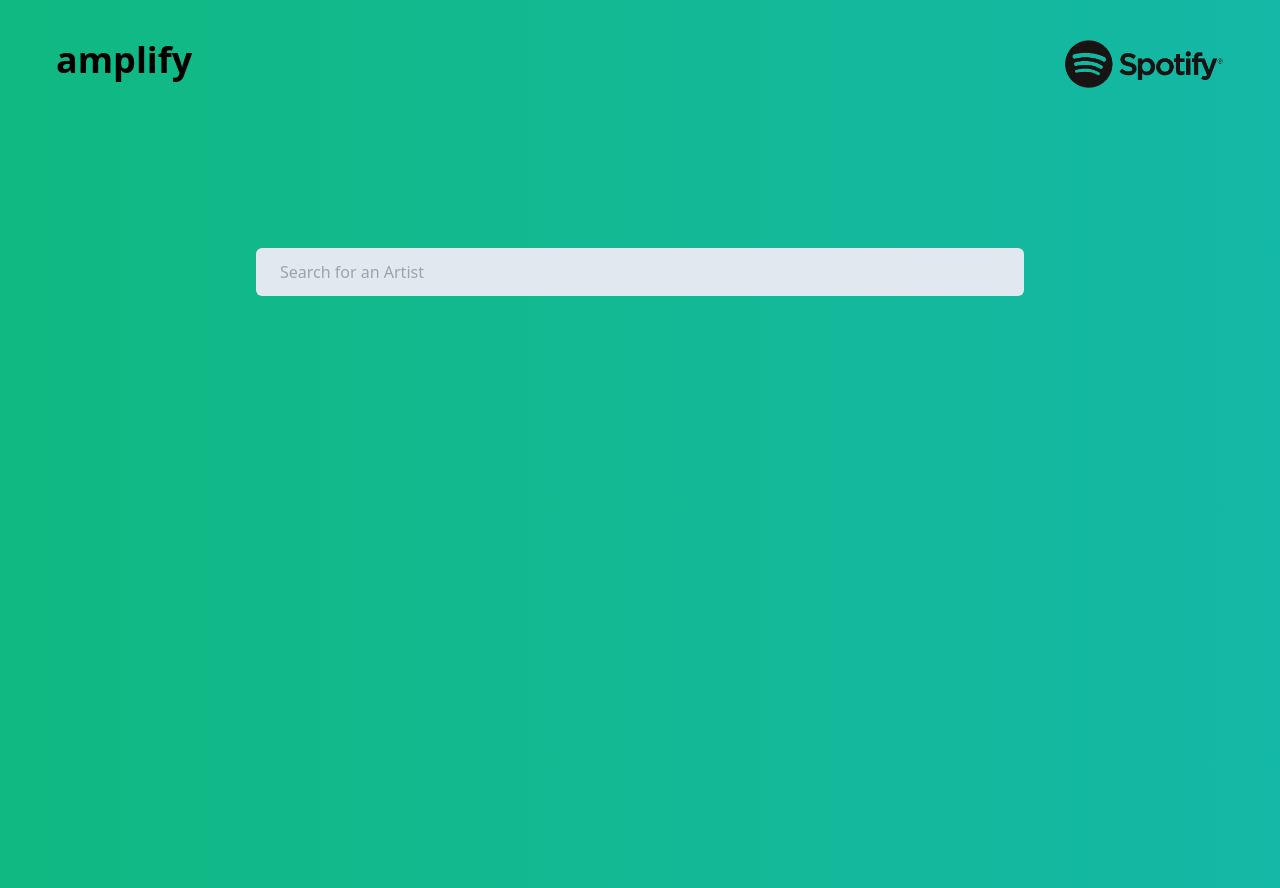
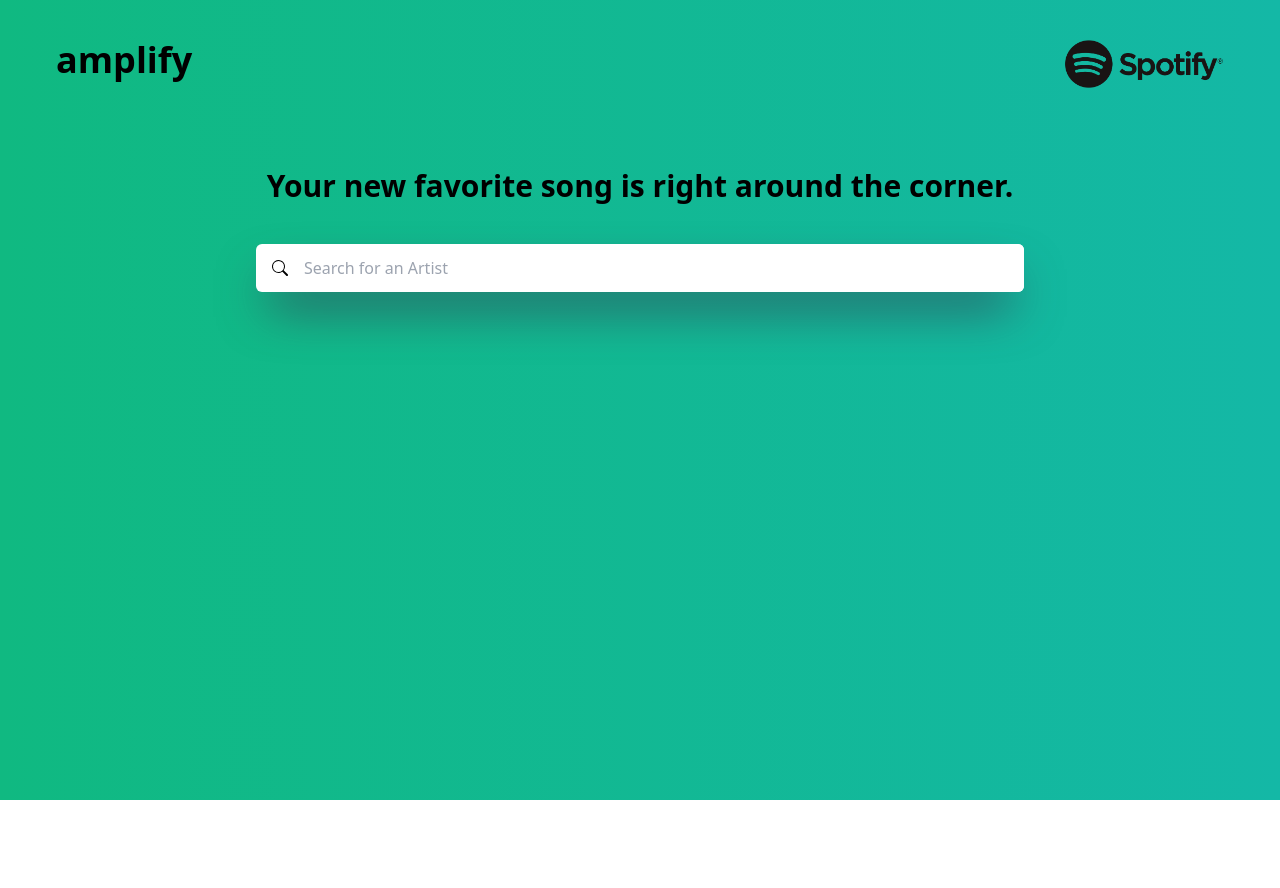
Before and after one commit to bilala45/amplify, a React (Create React App) app in the folder client/: page /search in a window 1280 px wide. After the commit the page ends 800 px from the top, so only its background shows below. Built offline with nearby package versions, Linux system fonts and the light colour scheme.

Commit message:
Refactor search page to incorporate results

```diff
--- a/client/src/App.js
+++ b/client/src/App.js
@@ -6,7 +6,6 @@ import Footer from "./components/Footer";
 import LoginPage from "./pages/LoginPage";
 import AboutPage from "./pages/AboutPage";
 import SearchPage from "./pages/SearchPage";
-import ResultsPage from "./pages/ResultsPage";
 
 const App = () => (
   <div className="bg-gradient-to-r from-emerald-500 to-teal-500 px-8 sm:px-14 min-h-screen">
@@ -16,7 +15,6 @@ const App = () => (
         <Route path="/" element={<LoginPage />} />
         <Route path="/about" element={<AboutPage />} />
         <Route path="/search" element={<SearchPage />} />
-        <Route path="/results" element={<ResultsPage />} />
       </Routes>
       {/* <Footer /> */}
     </div>
--- a/client/src/components/SearchBar.js
+++ /dev/null
@@ -1,62 +0,0 @@
-import { useState, useEffect } from "react";
-import axios from "axios";
-import Artist from "./Artist";
-import { getAccessToken } from "../spotify.js";
-
-const SearchBar = () => {
-  // state variables
-  const [searchInput, setSearchInput] = useState("");
-  const [searchResults, setSearchResults] = useState([]);
-  const [accessToken, setAccessToken] = useState(null);
-
-  // retrieve token from local storage
-  useEffect(() => {
-    setAccessToken(getAccessToken());
-  }, []);
-
-  // get search results from server
-  // runs after changes to searchInput state
-  useEffect(() => {
-    const getSearchResults = async () => {
-      if (accessToken !== null && searchInput.length > 0) {
-        const response = await axios.get("http://localhost:3001/api/search", {
-          params: { accessToken, searchInput },
-        });
-        setSearchResults(response.data);
-      }
-    };
-
-    getSearchResults();
-  }, [searchInput]);
-
-  return (
-    <div className="mt-20 mx-auto max-w-screen-md">
-      <div className="flex justify-center items-center h-12">
-        <form className="w-full h-full">
-          <input
-            className="rounded-md w-full h-full px-6 outline-none bg-slate-200"
-            value={searchInput}
-            onChange={(e) => setSearchInput(e.target.value)}
-            type="text"
-            placeholder="Search for an Artist"
-          />
-        </form>
-      </div>
-      <div className="flex-col bg-slate-200 rounded-md z-10">
-        {searchInput.length > 0 &&
-          searchResults.length > 0 &&
-          searchResults.map((artist) => (
-            <Artist
-              key={artist.id}
-              id={artist.id}
-              name={artist.name}
-              img={artist.img}
-              setSearchInput={setSearchInput}
-            />
-          ))}
-      </div>
-    </div>
-  );
-};
-
-export default SearchBar;
--- a/client/src/components/SearchOutput.js
+++ /dev/null
@@ -1,9 +0,0 @@
-import SongResult from "./SongResult";
-
-const SearchOutput = () => (
-  <div>
-    <SongResult />
-  </div>
-);
-
-export default SearchOutput;
--- a/client/src/pages/ResultsPage.js
+++ /dev/null
@@ -1,9 +0,0 @@
-import SearchOutput from "../components/SearchOutput";
-
-const ResultsPage = () => (
-  <div className="pt-20 -mt-20 h-screen pb-12 -mb-12">
-    <SearchOutput />
-  </div>
-);
-
-export default ResultsPage;
--- a/client/src/pages/SearchPage.js
+++ b/client/src/pages/SearchPage.js
@@ -1,10 +1,80 @@
-import SearchBar from "../components/SearchBar";
+import { useState, useEffect } from "react";
+import axios from "axios";
+import Artist from "../components/Artist";
+import { getAccessToken } from "../spotify.js";
+import SongResult from "../components/SongResult";
+import { BsSearch } from "react-icons/bs";
 
 const SearchPage = () => {
-  // encompassing content div
+  // tracks user input in search bar
+  const [searchInput, setSearchInput] = useState("");
+  // artist results from user query
+  const [searchResults, setSearchResults] = useState([]);
+  const [artistTracks, setArtistTracks] = useState([]);
+  const [accessToken, setAccessToken] = useState(null);
+
+  // retrieve token from local storage on initial render
+  useEffect(() => {
+    setAccessToken(getAccessToken());
+  }, []);
+
+  // get search results from server
+  // runs after changes to searchInput state
+  useEffect(() => {
+    const getSearchResults = async () => {
+      if (accessToken !== null && searchInput.length > 0) {
+        const response = await axios.get("http://localhost:3001/api/search", {
+          params: { accessToken, searchInput },
+        });
+        setSearchResults(response.data);
+      }
+    };
+
+    getSearchResults();
+  }, [searchInput]);
+
   return (
-    <div className="pt-20 -mt-20 h-screen pb-12 -mb-12">
-      <SearchBar />
+    <div className="mx-auto max-w-screen-md">
+      <div className="text-2xl sm:text-3xl text-center font-semibold">
+        Your new favorite song is right around the corner.
+      </div>
+
+      <div className="mt-10">
+        <form className="flex justify-between h-12 items-center rounded-md bg-white shadow-2xl shadow-slate-700">
+          <div className="px-4 text-md">
+            <BsSearch />
+          </div>
+          <input
+            className="rounded-md w-full h-full pr-6 outline-none"
+            value={searchInput}
+            onChange={(e) => setSearchInput(e.target.value)}
+            type="text"
+            placeholder="Search for an Artist"
+          />
+        </form>
+
+        <div className="flex-col bg-white rounded-md absolute z-20 mx-auto w-full max-w-screen-md shadow-2xl shadow-slate-700">
+          {searchInput.length > 0 &&
+            searchResults.length > 0 &&
+            searchResults.map((artist) => (
+              <Artist
+                key={artist.id}
+                id={artist.id}
+                name={artist.name}
+                img={artist.img}
+                setSearchInput={setSearchInput}
+                setArtistTracks={setArtistTracks}
+              />
+            ))}
+        </div>
+      </div>
+
+      <div className="pt-10 px-6 pb-24">
+        {artistTracks.length > 0 &&
+          artistTracks.map((song) => (
+            <SongResult key={song.id} name={song.name} />
+          ))}
+      </div>
     </div>
   );
 };
```
